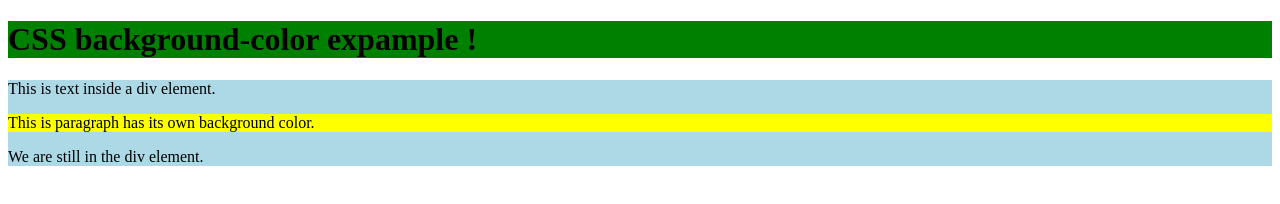
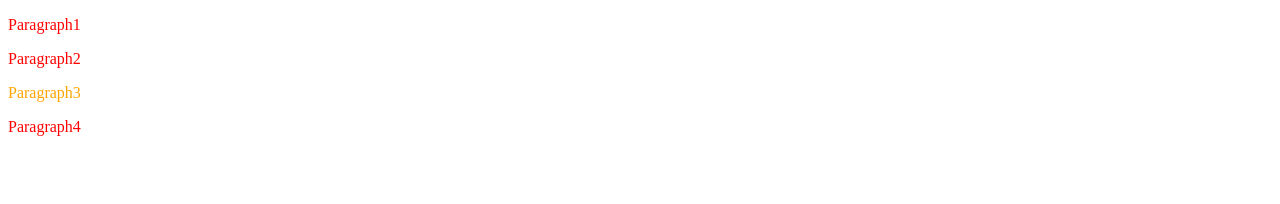
Before and after one commit to JagdishKumar2023/CASCADIN, a plain HTML site: page baselearn/index.html in a window 1280 px wide. Drawn offline with Linux system fonts and the light colour scheme.

Commit message:
basic of css

```diff
--- a/baselearn/index.html
+++ b/baselearn/index.html
@@ -1,17 +1,25 @@
 <!DOCTYPE html>
 <html lang="en">
-<head>
-    <meta charset="UTF-8">
-    <meta name="viewport" content="width=device-width, initial-scale=1.0">
+  <head>
+    <meta charset="UTF-8" />
+    <meta name="viewport" content="width=device-width, initial-scale=1.0" />
     <title>Document</title>
-    <link rel="stylesheet" href="style.css">
-</head>
-<body>
-    <h1>CSS background-color expample !</h1>
+    <link rel="stylesheet" href="style.css" />
+  </head>
+  <body>
+    <!-- <h1>CSS background-color expample !</h1>
     <div>
         This is text inside a div element.
         <p>This is paragraph has its own background color.</p>
         We are still in the div element.
-    </div>
-</body>
+    </div> -->
+    <!-- <h1>Hello World</h1>
+    <p>This text is not easy to read on this background-image.</p> -->
+
+    <p>Paragraph1</p>
+    <p>Paragraph2</p>
+    <p style= "color: orange;" >Paragraph3</p>
+    <p>Paragraph4</p>
+
+  </body>
 </html>
--- a/baselearn/style.css
+++ b/baselearn/style.css
@@ -1,4 +1,4 @@
-h1 {
+/* h1 {
   background-color: green;
 }
 
@@ -8,4 +8,16 @@ div {
 
 p {
   background-color: yellow;
+} */
+
+/* body {
+  background-image: url("bgdesert.jpg");
+} */
+
+p {
+  color: red;
 }
+
+.p1 {
+  color: green;
+}
```
